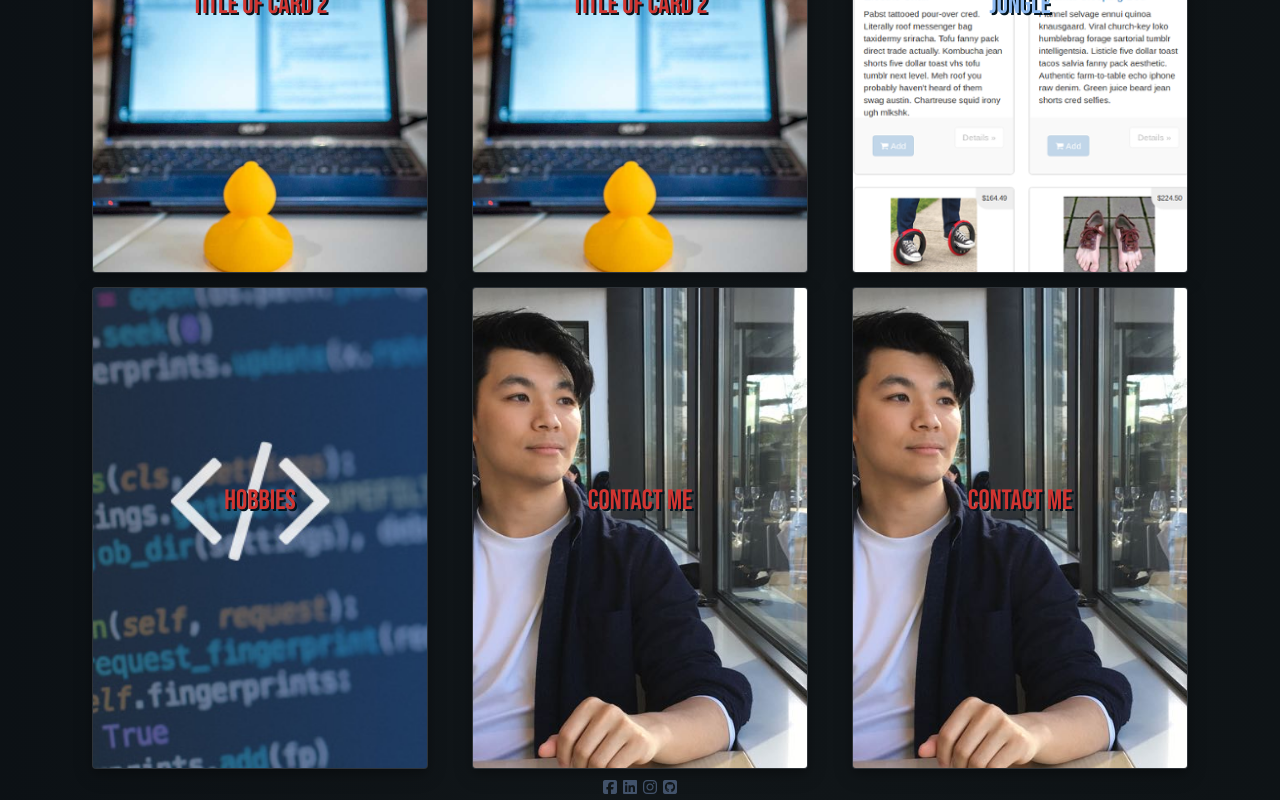
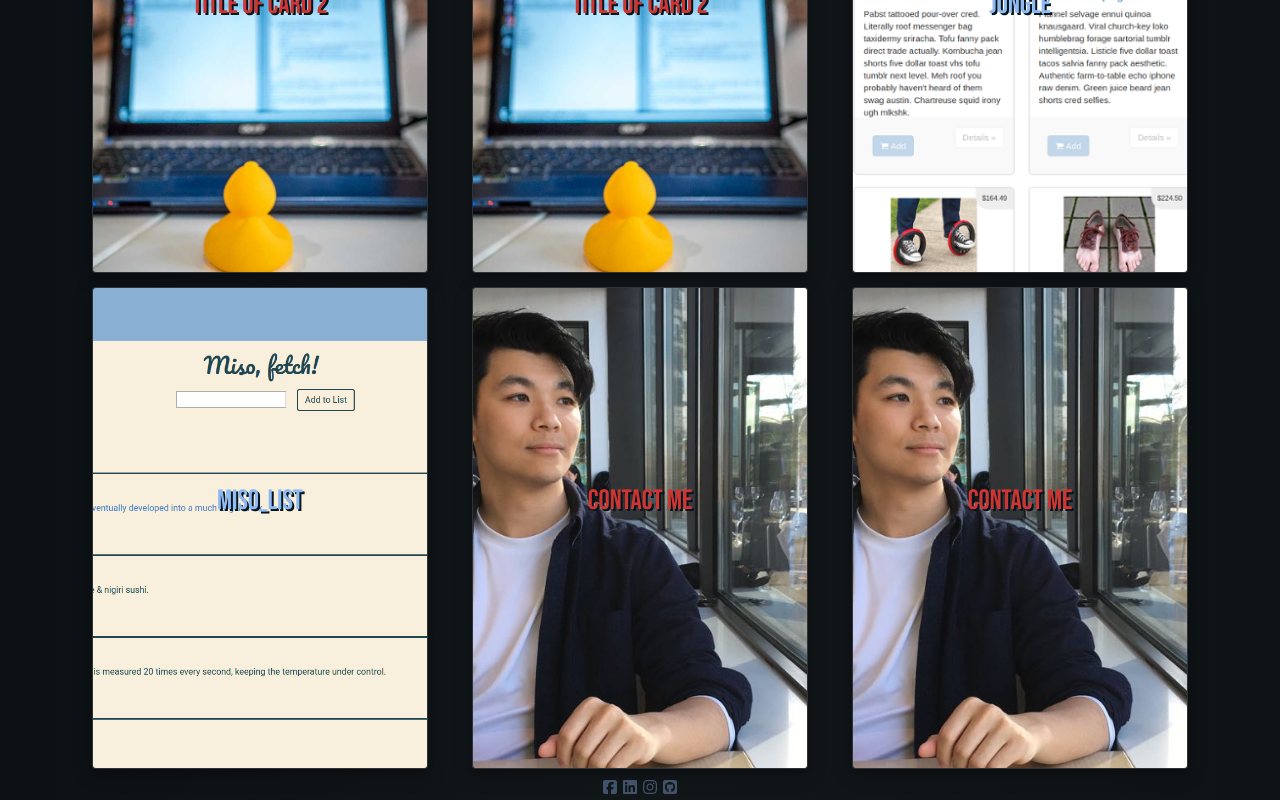
Before and after one commit to ChrisnNg/Ng, a React (Create React App) app: page / in a window 1280 px wide. Shown: the part 2159-2959 px from the top of the page. Built offline with nearby package versions, Linux system fonts and the light colour scheme.

Commit message:
add miso

```diff
--- a/src/App.js
+++ b/src/App.js
@@ -25,6 +25,7 @@ import OverlayTrigger from "react-bootstrap/OverlayTrigger";
 import Tooltip from "react-bootstrap/Tooltip";
 
 import jungle from "./assets/jungle_main.png";
+import miso from "./assets/miso_list_landing.png";
 
 function App() {
   return (
@@ -268,28 +269,27 @@ function App() {
             <Col sm={4}>
               <Fade bottom>
                 <Card
-                  title="Hobbies"
+                  title={
+                    <a
+                      href="https://github.com/ChrisnNg/miso_list"
+                      target="_blank"
+                    >
+                      miso_list
+                    </a>
+                  }
                   text={
-                    <>
-                      <span className="codes">
-                        <span className="code">while</span>
-                        <span> (</span>
-                        <span className="code-Text">alive</span>
-                        <span>{") {"}</span>
-                        <br />
-                        <span className="code-Text">eat</span>();
-                        <br />
-                        <span className="code-Text">sleep</span>();
-                        <br />
-                        <span className="code-Text">code</span>();
-                        <br />
-                        <span className="code-Text">repeat</span>();
-                        <br />
-                        <span className="last">{"}"}</span>
+                    <article>
+                      <a href="https://misolist.herokuapp.com/" target="_blank">
+                        Miso_list!
+                      </a>
+                      <span>
+                        A smart, auto-categorizing todo list app. The user
+                        simply has to add the name of the thing, and it gets put
+                        into the correct list.
                       </span>
-                    </>
+                    </article>
                   }
-                  imgsrc={coding}
+                  imgsrc={miso}
                 />
               </Fade>
             </Col>
```
Also changed, not shown: src/assets/miso_list_landing.png (added).
